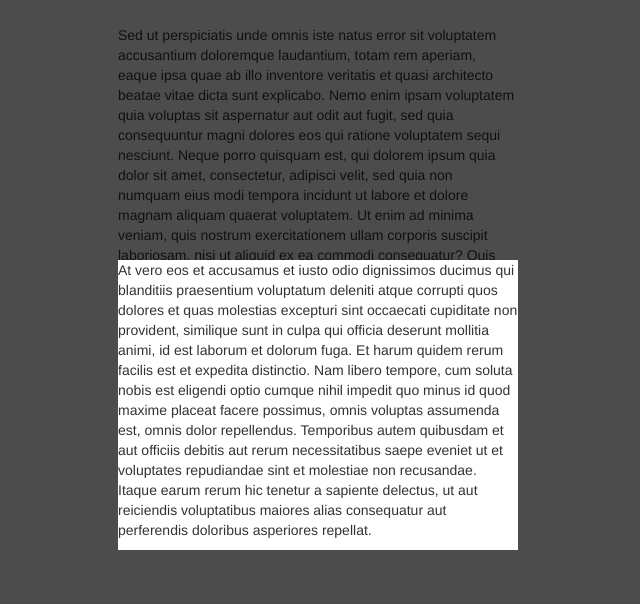
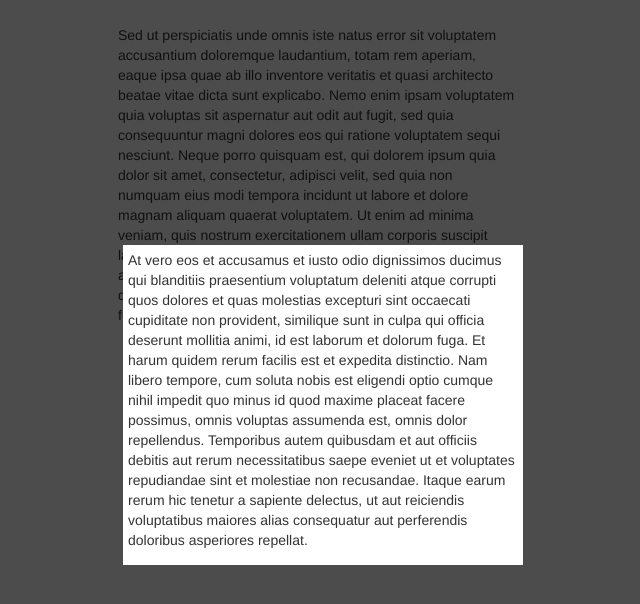
Before and after one commit to Floresj4/shadowbox, a website: page index.html in a window 1280 px wide. Both pictures are taken after a click on the button "Open". Shown: the whole page, without its empty margins (322-962 px from the left). Drawn offline with nearby package versions, Linux system fonts and the light colour scheme.

Commit message:
default containers to hidden

```diff
--- a/shadowbox.css
+++ b/shadowbox.css
@@ -1,4 +1,5 @@
 .shadow-box {
+    visibility: hidden;
     z-index: 10;
 
     background-color:#000;
@@ -17,7 +18,8 @@
 }
 
 .shadow-content {
+    visibility: hidden;
     background-color: #fff;
+    padding: 5px;
     width: 400px;
-    margin: 0 auto;
 }
```
